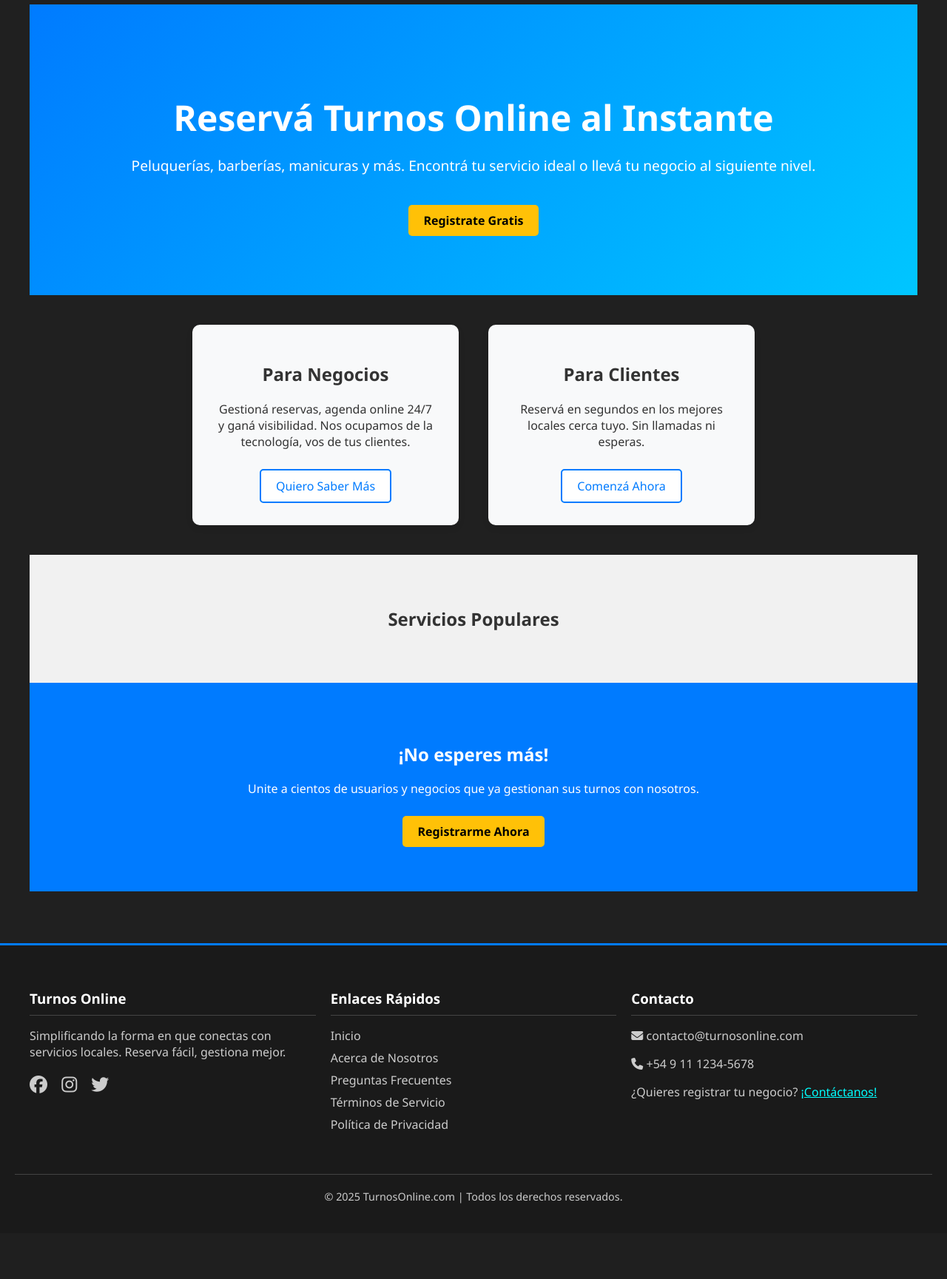
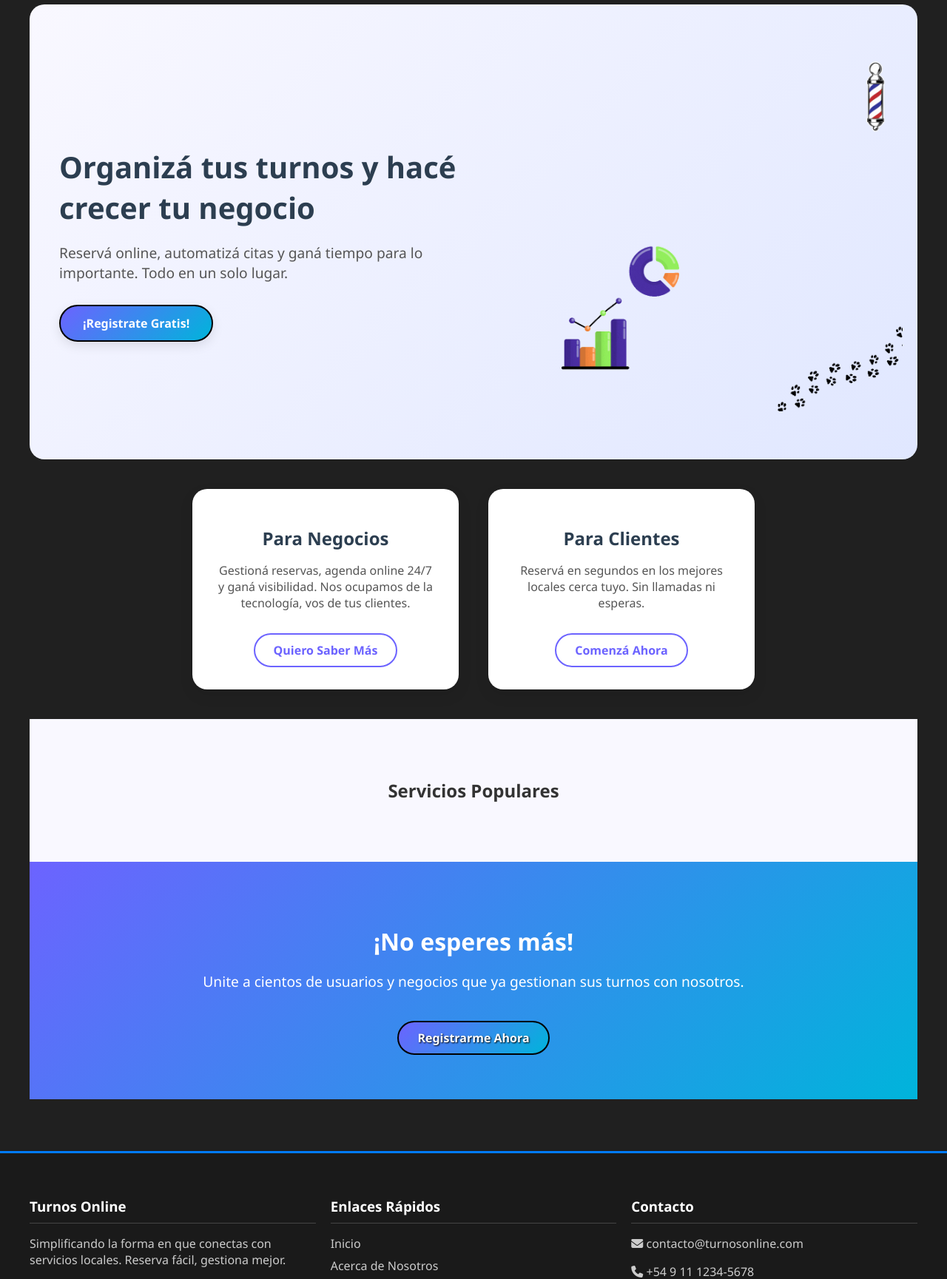
Before and after one commit to ovejero92/GuApiDjanjo, a Django app: page / in a window 1280 px wide. Shown: the part 79-1808 px from the top of the page at 74% size. Before the commit the page ends 1706 px from the top, so only its background shows below. Run offline with Django 5.2, Linux system fonts and the light colour scheme; data that the repository does not hold is empty; some libraries are stand-ins or nearby versions.

Commit message:
V3.0.1 mejor index

```diff
--- a/myapp/templates/index.html
+++ b/myapp/templates/index.html
@@ -6,10 +6,15 @@
     <div class="landing-page">
 
         <!-- Hero Principal -->
-        <section class="hero text-center">
-            <h1>Reservá Turnos Online al Instante</h1>
-            <p class="subtitle">Peluquerías, barberías, manicuras y más. Encontrá tu servicio ideal o llevá tu negocio al siguiente nivel.</p>
-            <a href="{% url 'account_signup' %}" class="btn-primary">Registrate Gratis</a>
+        <section class="hero">
+            <div class="hero-content">
+              <h1>Organizá tus turnos y hacé crecer tu negocio</h1>
+              <p>Reservá online, automatizá citas y ganá tiempo para lo importante. Todo en un solo lugar.</p>
+              <a href="{% url 'account_signup' %}" class="btn-gradient">¡Registrate Gratis!</a>
+            </div>
+            <div class="hero-image">
+              <img src="{% static 'image/Turnos-online.gif' %}" alt="Turnos Online">
+            </div>
         </section>
 
         <!-- Beneficios para Negocios -->
@@ -82,34 +87,246 @@
 {% endif %}
 
 <style>
-.landing-page { font-family: 'Segoe UI', sans-serif; color: #333; }
-.hero { background: linear-gradient(135deg, #007bff, #00c6ff); color: white; padding: 80px 20px; }
-.hero h1 { font-size: 3em; margin-bottom: 10px; }
-.hero .subtitle { font-size: 1.2em; margin-bottom: 30px; }
-.benefits { display: flex; justify-content: center; gap: 40px; padding: 40px 20px; flex-wrap: wrap; }
-.benefit-card { background: #f8f9fa; padding: 30px; border-radius: 10px; width: 300px; text-align: center; box-shadow: 0 4px 8px rgba(0,0,0,0.1); }
-.featured { background: #f1f1f1; padding: 50px 20px; text-align: center; }
-.services-grid { display: flex; justify-content: center; gap: 30px; flex-wrap: wrap; }
-.service-card { background: white; padding: 20px; border-radius: 10px; width: 250px; box-shadow: 0 2px 6px rgba(0,0,0,0.1); }
-.cta-final { background: #007bff; color: white; padding: 60px 20px; }
-.btn-primary, .btn-secondary, .btn-tertiary { padding: 10px 20px; border-radius: 5px; text-decoration: none; display: inline-block; margin-top: 10px; }
-.btn-primary { background: #ffc107; color: black; font-weight: bold; }
-.btn-secondary { background: white; color: #007bff; border: 2px solid #007bff; }
-.btn-tertiary { background: #e0e0e0; color: #333; }
-.btn-primary:hover, .btn-secondary:hover, .btn-tertiary:hover { opacity: 0.9; }
-.text-center { text-align: center; }
-.landing-section { padding: 40px 20px; text-align: center; }
-.hero-section { padding: 80px 20px; background-color: #2a2a2a; }
-.category-filters { text-align: center; margin-bottom: 30px; }
-.category-filters a {
-    display: inline-block; padding: 8px 15px; margin: 5px;
-    background-color: #444; color: #ccc; text-decoration: none;
-    border-radius: 20px; transition: all 0.2s;
-}
-.category-filters a:hover, .category-filters a.active {
-    background-color: #007bff; color: white; transform: scale(1.05);
+.landing-page {
+  font-family: 'Segoe UI', sans-serif;
+  color: #333;
 }
 
+/* HERO principal */
+.hero {
+  display: flex;
+  flex-wrap: wrap;
+  align-items: center;
+  justify-content: space-between;
+  padding: 60px 20px;
+  background: linear-gradient(135deg, #F9F8FF, #E0E7FF);
+  border-radius: 20px;
+  overflow: hidden;
+  gap: 40px;
+}
+.hero-content {
+  flex: 1 1 400px;
+  padding: 20px;
+  text-align: left;
+}
+.hero-content h1 {
+  font-size: 2.5em;
+  margin-bottom: 20px;
+  color: #2c3e50;
+}
+.hero-content p {
+  font-size: 1.2em;
+  color: #555;
+  margin-bottom: 30px;
+}
+.hero-image {
+  flex: 1 1 300px;
+  text-align: center;
+}
+.hero-image img {
+  max-width: 100%;
+  height: auto;
+  border-radius: 10px;
+}
+.hero .subtitle {
+  font-size: 1.2em;
+  margin-bottom: 30px;
+}
+
+/* Botón principal degradado */
+.btn-gradient {
+  display: inline-block;
+  padding: 12px 30px;
+  background: linear-gradient(135deg, #6C63FF, #00B4DB);
+  border: 2px black solid;
+  color: white;
+  border-radius: 50px;
+  text-decoration: none;
+  font-weight: bold;
+  font-size: 1em;
+  box-shadow: 0 5px 15px rgba(0, 0, 0, 0.1);
+  transition: all 0.3s ease;
+}
+.btn-gradient:hover {
+  transform: scale(1.05);
+  opacity: 0.95;
+}
+
+/* Botones secundarios unificados */
+.btn-primary,
+.btn-secondary,
+.btn-tertiary {
+  padding: 10px 25px;
+  border-radius: 50px;
+  text-decoration: none;
+  display: inline-block;
+  margin-top: 10px;
+  font-weight: bold;
+  border: 2px black solid;
+  transition: all 0.3s ease;
+}
+.btn-primary {
+  background: linear-gradient(135deg, #6C63FF, #00B4DB);
+  color: rgb(255, 255, 255);
+  text-shadow: black 1px 1px 2px ;
+}
+.btn-primary:hover {
+  opacity: 0.9;
+}
+.btn-secondary {
+  background: transparent;
+  border: 2px solid #6C63FF;
+  color: #6C63FF;
+}
+.btn-secondary:hover {
+  background: #6C63FF;
+  color: white;
+}
+.btn-tertiary {
+  background: transparent;
+  border: 2px solid #00B4DB;
+  color: #00B4DB;
+}
+.btn-tertiary:hover {
+  background: #00B4DB;
+  color: white;
+}
+
+/* Cards de beneficios */
+.benefits {
+  display: flex;
+  justify-content: center;
+  gap: 40px;
+  padding: 40px 20px;
+  flex-wrap: wrap;
+}
+.benefit-card {
+  background: white;
+  border-radius: 20px;
+  padding: 30px;
+  text-align: center;
+  width: 300px;
+  box-shadow: 0 8px 20px rgba(0, 0, 0, 0.08);
+  transition: transform 0.3s ease, box-shadow 0.3s ease;
+}
+.benefit-card:hover {
+  transform: translateY(-5px);
+  box-shadow: 0 12px 25px rgba(0, 0, 0, 0.12);
+}
+.benefit-card h2 {
+  color: #2c3e50;
+  margin-bottom: 15px;
+  font-size: 1.5em;
+}
+.benefit-card p {
+  color: #555;
+  font-size: 1em;
+  margin-bottom: 20px;
+}
+
+/* Sección servicios */
+.services-grid {
+  display: flex;
+  justify-content: center;
+  gap: 30px;
+  flex-wrap: wrap;
+}
+.service-card {
+  background: white;
+  border-radius: 20px;
+  padding: 30px;
+  text-align: center;
+  width: 300px;
+  box-shadow: 0 8px 20px rgba(0, 0, 0, 0.08);
+  transition: transform 0.3s ease, box-shadow 0.3s ease;
+}
+.service-card:hover {
+  transform: translateY(-5px);
+  box-shadow: 0 12px 25px rgba(0, 0, 0, 0.12);
+}
+.service-card h3 {
+  color: #2c3e50;
+  margin-bottom: 15px;
+  font-size: 1.4em;
+}
+.service-card p {
+  color: #555;
+  font-size: 1em;
+  margin-bottom: 20px;
+}
+
+/* Sección destacada (fondo claro) */
+.featured {
+  background: #F9F8FF;
+  padding: 60px 20px;
+  text-align: center;
+}
+
+/* CTA final potente */
+.cta-final {
+  background: linear-gradient(135deg, #6C63FF, #00B4DB);
+  color: white;
+  padding: 60px 20px;
+  text-align: center;
+}
+.cta-final h2 {
+  font-size: 2em;
+  margin-bottom: 10px;
+}
+.cta-final p {
+  font-size: 1.2em;
+  margin-bottom: 30px;
+}
+
+/* Filtros de categorías */
+.category-filters {
+  text-align: center;
+  margin-bottom: 30px;
+}
+.category-filters a {
+  display: inline-block;
+  padding: 8px 15px;
+  margin: 5px;
+  background-color: #444;
+  color: #ccc;
+  text-decoration: none;
+  border-radius: 20px;
+  transition: all 0.2s;
+}
+.category-filters a:hover,
+.category-filters a.active {
+  background-color: #6C63FF;
+  color: white;
+  transform: scale(1.05);
+}
+
+/* Utilidades */
+.text-center {
+  text-align: center;
+}
+.landing-section {
+  padding: 40px 20px;
+  text-align: center;
+}
+.hero-section {
+  padding: 80px 20px;
+  background-color: #2a2a2a;
+}
+
+/* Responsive */
+@media (max-width: 768px) {
+  .hero {
+    flex-direction: column;
+    text-align: center;
+    padding: 40px 20px;
+  }
+  .hero-content h1 {
+    font-size: 2em;
+  }
+  .hero-content p {
+    font-size: 1em;
+  }
+}
 </style>
 
 
```
Also changed, not shown: templates/account/email_confirm.html (added, +71 -0 lines), templates/account/email_confirmed.html (added, +50 -0 lines), templates/account/password_change.html (added, +75 -0 lines), static/image/Turnos-online.gif (added), templates/account/email_confirmation_message.html.html (renamed from templates/allauth/account/email_confirmation_message.html.html), 3 other files.
